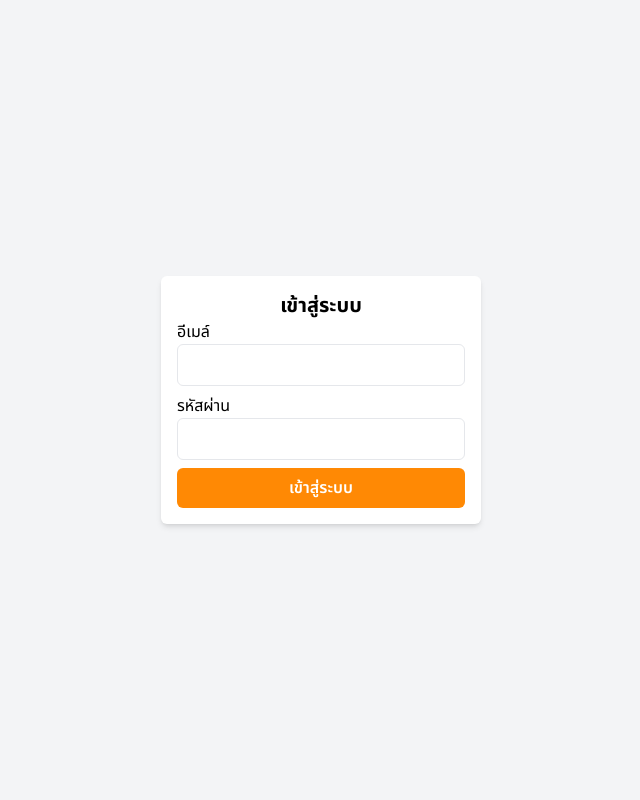
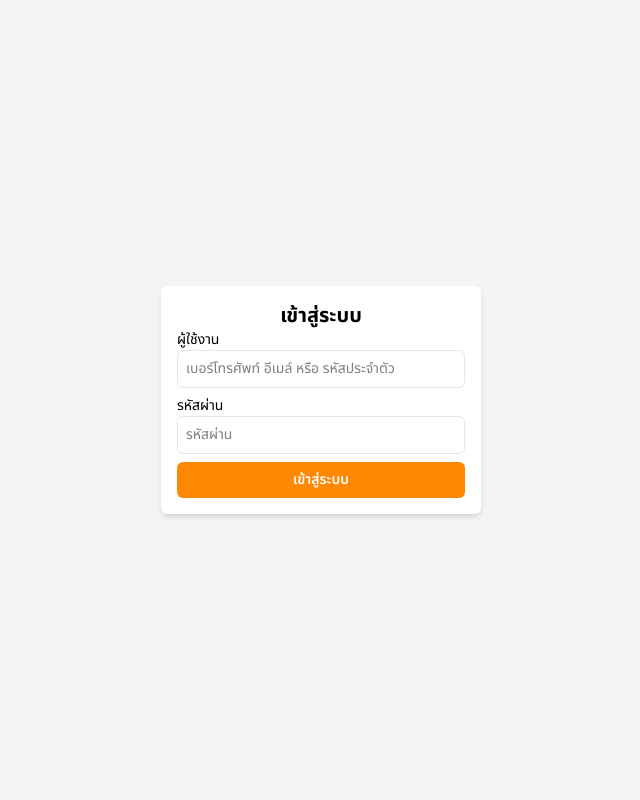
Before and after one commit to fxurteenz/Trash-Bank, a PHP site: page / in a window 1280 px wide. Shown: the whole page, without its empty margins (319-959 px from the left). Run offline with PHP 8.4, Linux system fonts and the light colour scheme; some libraries are stand-ins or nearby versions.

Commit message:
Update : Login

```diff
--- a/App/public/views/login.php
+++ b/App/public/views/login.php
@@ -1,20 +1,23 @@
 <div class="flex justify-center items-center min-h-screen">
-    <div class="bg-white p-4 rounded-md shadow-md w-80">
+    <div class="bg-white p-4 rounded-md shadow-md w-80 text-sm">
         <h1 class="text-center text-xl font-bold">เข้าสู่ระบบ</h1>
         <div class="space-y-2">
             <div class="flex flex-col">
-                <label for="identifier">อีเมล์</label>
-                <input type="identifier" name="identifier" id="identifier"
-                    class="p-2 rounded-md border-gray-200 border-1">
+                <label for="identifier">ผู้ใช้งาน</label>
+                <input type="text" name="identifier" id="identifier" class="p-2 rounded-md border-gray-200 border-1"
+                    placeholder="เบอร์โทรศัพท์ อีเมล์ หรือ รหัสประจำตัว">
             </div>
 
             <div class="flex flex-col">
                 <label for="password">รหัสผ่าน</label>
-                <input type="password" name="password" id="password" class="p-2 rounded-md border-gray-200 border-1">
+                <input type="password" name="password" id="password" class="p-2 rounded-md border-gray-200 border-1"
+                    placeholder="รหัสผ่าน">
             </div>
 
             <button class="w-full font-semibold text-white py-2 px-4 rounded-md bg-orange-400 cursor-pointer"
-                onClick="OnSubmit()">เข้าสู่ระบบ</button>
+                onClick="OnSubmit()">
+                เข้าสู่ระบบ
+            </button>
         </div>
     </div>
 </div>
```
